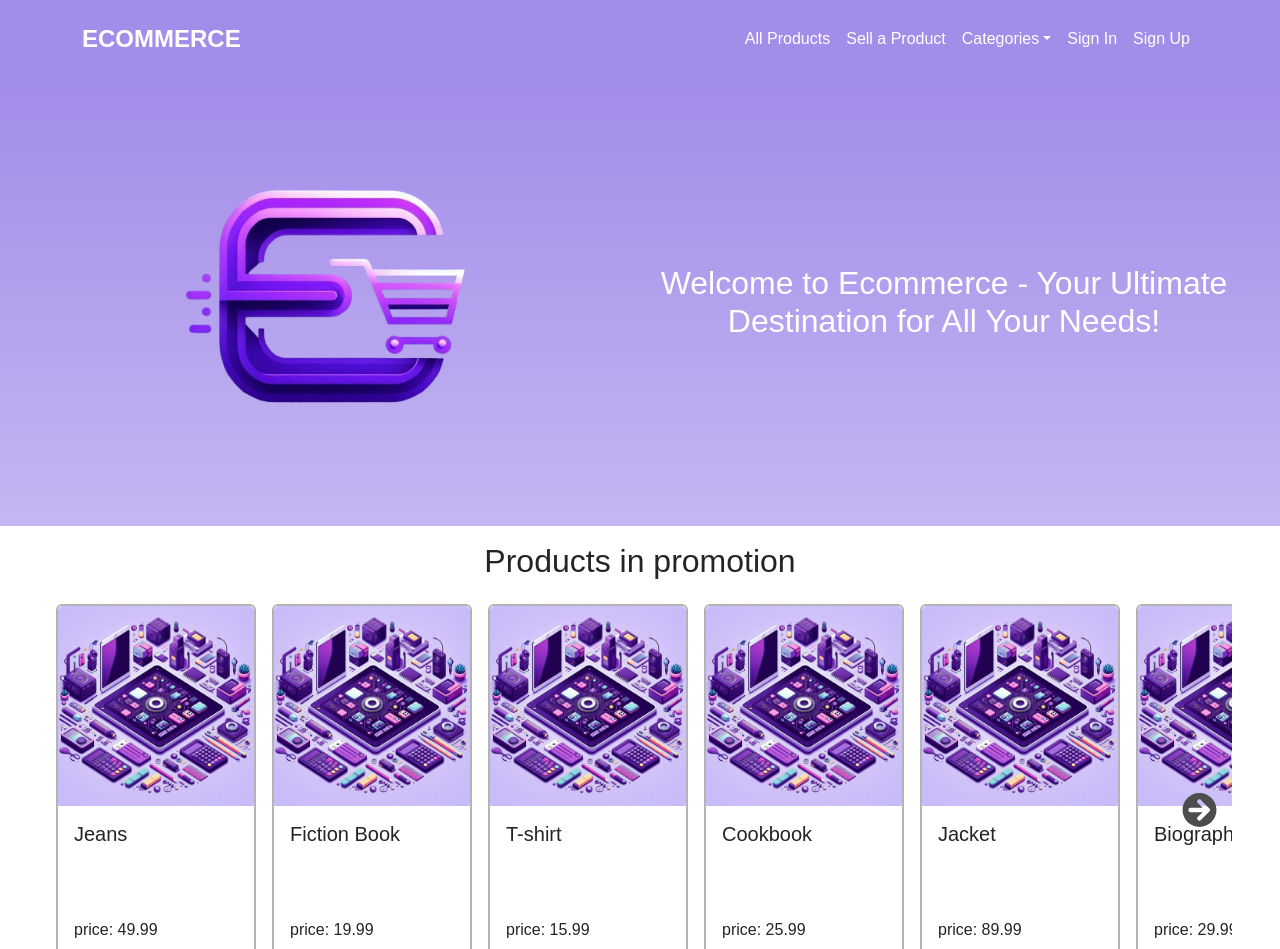
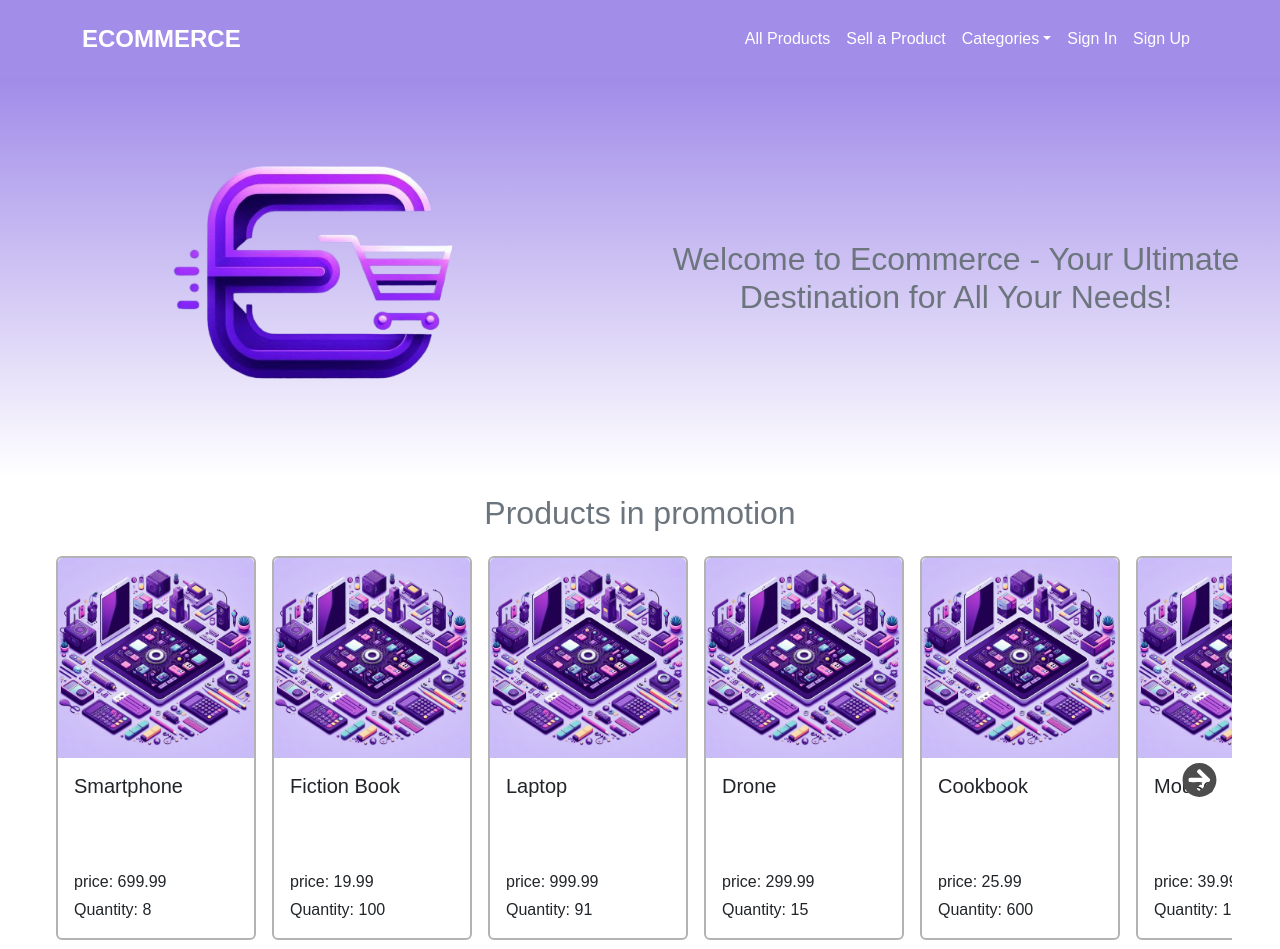
Before and after one commit to Jbuenoss/Ecommerce-Frontend, a React (Vite) app in the folder Ecommerce/: page / in a window 1280 px wide. Shown: the top 949 px of the page. Built offline with nearby package versions, Linux system fonts and the light colour scheme; no server answers.

Commit message:
making slideBar component

```diff
--- /dev/null
+++ b/Ecommerce/src/components/SliderBar.jsx
@@ -0,0 +1,46 @@
+import { useEffect, useRef } from 'react';
+import { FaArrowCircleLeft } from "react-icons/fa";
+import { FaArrowCircleRight } from "react-icons/fa";
+
+import CardComponent from './CardComponent';
+
+function SliderBar(props) {
+    const cardListRef = useRef(null);
+    const prevButtonRef = useRef(null);
+    const nextButtonRef = useRef(null);
+
+
+    useEffect(() => {
+        prevButtonRef.current.style.display = "none";
+    }, []);
+
+    const handleSlideButton = (e) => {
+        const cardList = cardListRef.current;
+
+        const direction = e.target.id === 'prev-slide' ? -0.5 : 0.5;
+        const scrollAmount = cardList.clientWidth * direction;
+        const maxScrollLeft = cardList.scrollWidth - cardList.clientWidth;
+
+        cardList.scrollBy({ left: scrollAmount, behavior: "smooth" });
+        setTimeout(() => {
+            prevButtonRef.current.style.display = cardList.scrollLeft <= 0 ? "none" : "block";
+            nextButtonRef.current.style.display = cardList.scrollLeft >= maxScrollLeft ? "none" : "block";
+        }, 700)
+    }
+
+    return (
+        <div className='card-wrapper mb-4 mx-5'>
+            <div className="slide-wrapper">
+                <span ref={prevButtonRef}><FaArrowCircleLeft onClick={handleSlideButton} className='slide-button-ctm' id='prev-slide' /></span>
+                <div className='card-list' ref={cardListRef}>
+                    {props.products.map((element) => {
+                        return <CardComponent key={element.id} product={element} />
+                    })}
+                </div>
+                <span ref={nextButtonRef}><FaArrowCircleRight onClick={handleSlideButton} className='slide-button-ctm' id='next-slide' /></span>
+            </div>
+        </div>
+    );
+}
+
+export default SliderBar
--- a/Ecommerce/src/components/styleComponent.css
+++ b/Ecommerce/src/components/styleComponent.css
@@ -27,6 +27,7 @@
 .Nav-bg-white .nav-dropdown:hover {
     color: hsl(0, 0%, 20%);
 }
+
 .card-ctm{
     width:200px;
     min-width: 200;
@@ -46,6 +47,8 @@
 }
 
 .card-body-ctm{
+    word-wrap: break-word;
+    overflow-wrap: break-word;
     height: 180px;
 }
 
@@ -66,3 +69,42 @@ p a{
 .link-ctm{
     text-decoration:none;
 }
+
+.card-list {
+    display: flex;
+    flex-direction: row;
+    overflow-x: auto;
+    scrollbar-width: none;
+    margin-bottom:10px;
+    position:relative;
+    height: 400px;
+    white-space: nowrap;
+}
+.card-list::-webkit-scrollbar{
+    display:none;
+}
+
+.card-wrapper .slide-button-ctm{
+    color: hsl(0, 0%, 30%);
+    font-size:35px;
+    cursor: pointer;
+    outline: none;
+    position:absolute;
+    top:60%;
+    transform: translateY(-50%);
+    z-index:10;
+}
+.card-wrapper .slide-button-ctm:hover{
+    color: hsl(0, 0%, 20%);
+}
+.slide-button-ctm#prev-slide{
+    left:20px;
+}
+.slide-button-ctm#next-slide{
+    right:15px;
+}
+
+.card-wrapper {
+    max-width: 100%;
+    position: relative;
+}
--- a/Ecommerce/src/mock/mockProducts.jsx
+++ b/Ecommerce/src/mock/mockProducts.jsx
@@ -1,30 +1,30 @@
 
 const mockProducts = [
-    { id: 1, name: 'Smartphone', stock:8, description: 'A latest model smartphone with advanced features.', category: 0, price: 699.99 },
-    { id: 2, name: 'Jeans', stock:10, description: 'Comfortable and stylish jeans.', category: 1, price: 49.99 },
-    { id: 3, name: 'Fiction Book', stock:100, description: 'An engaging fiction book by a popular author.', category: 2, price: 19.99 },
-    { id: 4, name: 'Laptop', stock:91, description: 'A powerful laptop suitable for all your computing needs.', category: 3, price: 999.99 },
-    { id: 5, name: 'Drone', stock:15, description: 'A high-quality drone for aerial photography and fun.', category: 4, price: 299.99 },
-    { id: 6, name: 'Headphones', stock:10, description: 'Noise-cancelling over-ear headphones.', category: 0, price: 199.99 },
-    { id: 7, name: 'T-shirt', stock:18, description: 'A comfortable cotton t-shirt.', category: 1, price: 15.99 },
-    { id: 8, name: 'Cookbook', stock:600, description: 'A cookbook with delicious recipes.', category: 2, price: 25.99 },
-    { id: 9, name: 'Mouse', stock:189, description: 'Wireless ergonomic mouse.', category: 3, price: 39.99 },
-    { id: 10, name: 'Painting Set', stock:10, description: 'Complete painting set for artists.', category: 4, price: 59.99 },
-    { id: 11, name: 'Smartwatch', stock:10, description: 'A smartwatch with fitness tracking features.', category: 0, price: 149.99 },
-    { id: 12, name: 'Jacket', stock:10, description: 'A warm winter jacket.', category: 1, price: 89.99 },
-    { id: 13, name: 'Biography Book', stock:10, description: 'An inspiring biography of a famous person.', category: 2, price: 29.99 },
-    { id: 14, name: 'Keyboard', stock:108, description: 'Mechanical keyboard with RGB lighting.', category: 3, price: 79.99 },
-    { id: 15, name: 'Model Airplane', stock:10, description: 'Build-it-yourself model airplane kit.', category: 4, price: 45.99 },
-    { id: 16, name: 'Bluetooth Speaker', stock:26, description: 'Portable Bluetooth speaker with great sound quality.', category: 0, price: 59.99 },
-    { id: 17, name: 'Sneakers', stock:36, description: 'Comfortable and stylish sneakers.', category: 1, price: 69.99 },
-    { id: 18, name: 'Mystery Novel', stock:10, description: 'A thrilling mystery novel.', category: 2, price: 14.99 },
-    { id: 19, name: 'External Hard Drive', stock:10, description: '1TB external hard drive for extra storage.', category: 3, price: 79.99 },
-    { id: 20, name: 'Puzzle', stock:74, description: '1000-piece puzzle for hours of fun.', category: 4, price: 19.99 },
-    { id: 21, name: 'Camera', stock:10, description: 'High-resolution digital camera.', category: 0, price: 499.99 },
-    { id: 22, name: 'Hat', stock:10, description: 'Stylish and comfortable hat.', category: 1, price: 24.99 },
-    { id: 23, name: 'Science Fiction Book', stock:10, description: 'A captivating science fiction book.', category: 2, price: 21.99 },
-    { id: 24, name: 'Monitor', stock:960, description: '27-inch 4K monitor.', category: 3, price: 299.99 },
-    { id: 25, name: 'Board Game', stock:180, description: 'Fun and strategic board game.', category: 4, price: 34.99 }
+    { id: 1, name: 'Smartphone', stock:8, description: 'A latest model smartphone with advanced features.', category: 0, price: 699.99, isOnPromotion:true },
+    { id: 2, name: 'Jeans', stock:10, description: 'Comfortable and stylish jeans.', category: 1, price: 49.99, isOnPromotion:false  },
+    { id: 3, name: 'Fiction Book', stock:100, description: 'An engaging fiction book by a popular author.', category: 2, price: 19.99, isOnPromotion:true },
+    { id: 4, name: 'Laptop', stock:91, description: 'A powerful laptop suitable for all your computing needs.', category: 3, price: 999.99, isOnPromotion:true },
+    { id: 5, name: 'Drone', stock:15, description: 'A high-quality drone for aerial photography and fun.', category: 4, price: 299.99, isOnPromotion:true },
+    { id: 6, name: 'Headphones', stock:10, description: 'Noise-cancelling over-ear headphones.', category: 0, price: 199.99, isOnPromotion:false },
+    { id: 7, name: 'T-shirt', stock:18, description: 'A comfortable cotton t-shirt.', category: 1, price: 15.99, isOnPromotion:false  },
+    { id: 8, name: 'Cookbook', stock:600, description: 'A cookbook with delicious recipes.', category: 2, price: 25.99, isOnPromotion:true  },
+    { id: 9, name: 'Mouse', stock:189, description: 'Wireless ergonomic mouse.', category: 3, price: 39.99, isOnPromotion:true  },
+    { id: 10, name: 'Painting Set', stock:10, description: 'Complete painting set for artists.', category: 4, price: 59.99, isOnPromotion:false  },
+    { id: 11, name: 'Smartwatch', stock:34, description: 'A smartwatch with fitness tracking features.', category: 0, price: 149.99, isOnPromotion:true  },
+    { id: 12, name: 'Jacket', stock:20, description: 'A warm winter jacket.', category: 1, price: 89.99, isOnPromotion:true  },
+    { id: 13, name: 'Biography Book', stock:10, description: 'An inspiring biography of a famous person.', category: 2, price: 29.99, isOnPromotion:false },
+    { id: 14, name: 'Keyboard', stock:108, description: 'Mechanical keyboard with RGB lighting.', category: 3, price: 79.99, isOnPromotion:true  },
+    { id: 15, name: 'Model Airplane', stock:10, description: 'Build-it-yourself model airplane kit.', category: 4, price: 45.99, isOnPromotion:false },
+    { id: 16, name: 'Bluetooth Speaker', stock:26, description: 'Portable Bluetooth speaker with great sound quality.', category: 0, price: 59.99, isOnPromotion:true  },
+    { id: 17, name: 'Sneakers', stock:36, description: 'Comfortable and stylish sneakers.', category: 1, price: 69.99, isOnPromotion:true  },
+    { id: 18, name: 'Mystery Novel', stock:59, description: 'A thrilling mystery novel.', category: 2, price: 14.99, isOnPromotion:true  },
+    { id: 19, name: 'External Hard Drive', stock:10, description: '1TB external hard drive for extra storage.', category: 3, price: 79.99, isOnPromotion:false },
+    { id: 20, name: 'Puzzle', stock:74, description: '1000-piece puzzle for hours of fun.', category: 4, price: 19.99, isOnPromotion:true  },
+    { id: 21, name: 'Camera', stock:10, description: 'High-resolution digital camera.', category: 0, price: 499.99, isOnPromotion:true },
+    { id: 22, name: 'Hat', stock:10, description: 'Stylish and comfortable hat.', category: 1, price: 24.99, isOnPromotion:true  },
+    { id: 23, name: 'Science Fiction Book', stock:10, description: 'A captivating science fiction book.', category: 2, price: 21.99, isOnPromotion:true },
+    { id: 24, name: 'Monitor', stock:960, description: '27-inch 4K monitor.', category: 3, price: 299.99, isOnPromotion:false },
+    { id: 25, name: 'Board Game', stock:180, description: 'Fun and strategic board game.', category: 4, price: 34.99, isOnPromotion:true  }
 ];
 
 export default mockProducts;
--- a/Ecommerce/src/routes/Home.jsx
+++ b/Ecommerce/src/routes/Home.jsx
@@ -1,21 +1,18 @@
 import { useState, useEffect, useRef } from 'react';
 import axios from '../api/axios';
 
-import CardComponent from '../components/CardComponent';
 import mockProducts from '../mock/mockProducts';
 
+import SliderBar from '../components/SliderBar';
 import imgMain from '../assets/Ecommerce_rigth-removebg-preview.png';
 import Row from 'react-bootstrap/Row';
 import Col from 'react-bootstrap/Col';
 import './style.css';
 
-import { FaArrowCircleLeft } from "react-icons/fa";
-import { FaArrowCircleRight } from "react-icons/fa";
+
 
 function Home() {
     const cardListRef = useRef(null);
-    const prevButtonRef = useRef(null);
-    const nextButtonRef = useRef(null);
 
     const [isLoading, setIsLoading] = useState(true);
     const [productsInPromotion, setProducts] = useState([]);
@@ -30,59 +27,36 @@ function Home() {
 
                 setProducts(allProducts.filter(product => product.isOnPromotion === false));
             } catch (err) {
-                setProducts(mockProducts.filter(product => product.category == 1 || product.category == 2));
+                setProducts(mockProducts.filter(product => product.isOnPromotion === true));
             } finally {
                 setIsLoading(false);
             }
         }
 
-        prevButtonRef.current.style.display = "none";
-
         fetchProducts();
     }, []);
-
-    const handleSlideButton = (e) => {
-        const cardList = cardListRef.current;
-
-        const direction = e.target.id === 'prev-slide' ? -0.5 : 0.5;
-        const scrollAmount = cardList.clientWidth * direction;
-        const maxScrollLeft = cardList.scrollWidth - cardList.clientWidth;
-
-        cardList.scrollBy({ left: scrollAmount, behavior: "smooth" });
-        setTimeout(() => {
-            prevButtonRef.current.style.display = cardList.scrollLeft <= 0 ? "none" : "block";
-            nextButtonRef.current.style.display = cardList.scrollLeft >= maxScrollLeft ? "none" : "block";
-        }, 700)
-    }
 
     return (
         <>
             <div className='d-flex justify-content-center align-items-center text-center'>
-                <Row className='img-banner p-4'>
+                <Row className='img-banner'>
                     <Col md={6} sm={12}><img src={imgMain} /></Col>
                     <Col md={6} sm={12}>
-                        <h2 className='me-md-2 me-0 text-white h-100 d-flex align-items-center text-center pb-5 pb-md-0'>
+                        <h2 className='me-md-2 me-0 text-secondary h-100 d-flex align-items-center text-center pb-5 pb-md-0'>
                             Welcome to Ecommerce - Your Ultimate Destination for All Your Needs!
                         </h2>
                     </Col>
                 </Row>
             </div>
 
-            <div className='card-wrapper mb-4 mx-5'>
-                <h2 className='text-center mt-3'>Products in promotion</h2>
-                <div className="slide-wrapper">
-                    <span ref={prevButtonRef}><FaArrowCircleLeft onClick={handleSlideButton} className='slide-button-ctm' id='prev-slide' /></span>
-                    {isLoading ?
-                        <h2 className='card-list d-flex justify-content-center align-items-center'>Loading...</h2> :
-                        <div className='card-list' ref={cardListRef}>
-                            {productsInPromotion.map((element) => {
-                                return <CardComponent key={element.id} product={element} />
-                            })}
-                        </div>
-                    }
-                    <span ref={nextButtonRef}><FaArrowCircleRight onClick={handleSlideButton} className='slide-button-ctm' id='next-slide' /></span>
+            {isLoading ?
+                <h2 className='card-list-loading d-flex justify-content-center align-items-center'>Loading...</h2> :
+                <div>
+                    <h2 className='text-center mt-3 text-secondary'>Products in promotion</h2>
+                    <SliderBar products={productsInPromotion} />
                 </div>
-            </div>
+
+            }
         </>
     );
 }
--- a/Ecommerce/src/routes/style.css
+++ b/Ecommerce/src/routes/style.css
@@ -67,7 +67,7 @@ Form {
 }
 
 .img-banner {
-    background: linear-gradient(hsl(254, 68%, 73%), hsl(254, 68%, 83%));
+    background: linear-gradient(hsl(254, 68%, 73%), white);
     width: 100%;
 }
 
@@ -80,43 +80,8 @@ Form {
     object-fit: cover;
 }
 
-.card-wrapper {
-    max-width: 100%;
-    position: relative;
-}
-
-.card-list {
-    display: grid;
-    grid-template-columns: repeat(10, 1fr);
-    overflow-x: auto;
-    scrollbar-width: none;
-    margin-bottom:10px;
-    position:relative;
+.card-list-loading {
     height: 400px;
-}
-
-.card-list::-webkit-scrollbar{
-    display:none;
-}
-
-.card-wrapper .slide-button-ctm{
-    color: hsl(0, 0%, 30%);
-    font-size:35px;
-    cursor: pointer;
-    outline: none;
-    position:absolute;
-    top:60%;
-    transform: translateY(-50%);
-    z-index:10;
-}
-.card-wrapper .slide-button-ctm:hover{
-    color: hsl(0, 0%, 20%);
-}
-.slide-button-ctm#prev-slide{
-    left:20px;
-}
-.slide-button-ctm#next-slide{
-    right:15px;
 }
 
 .img-ctm{
```
